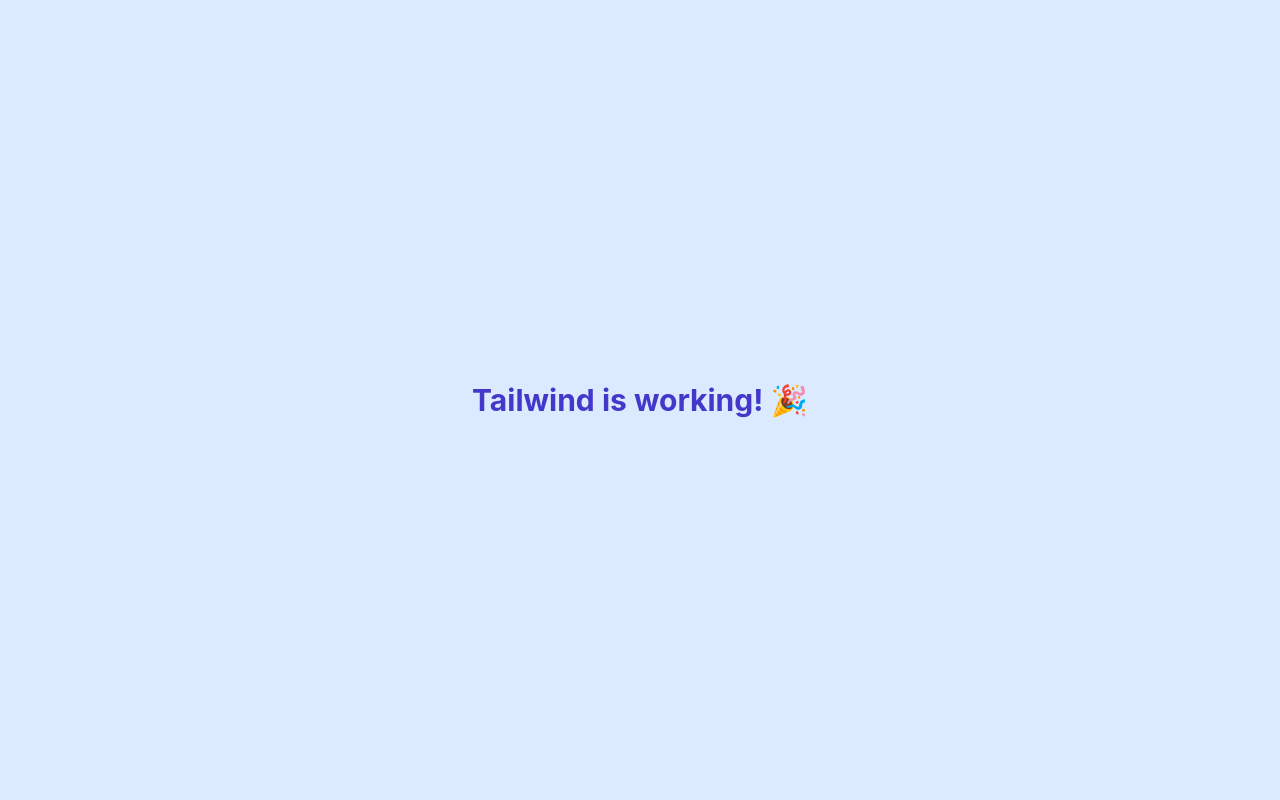
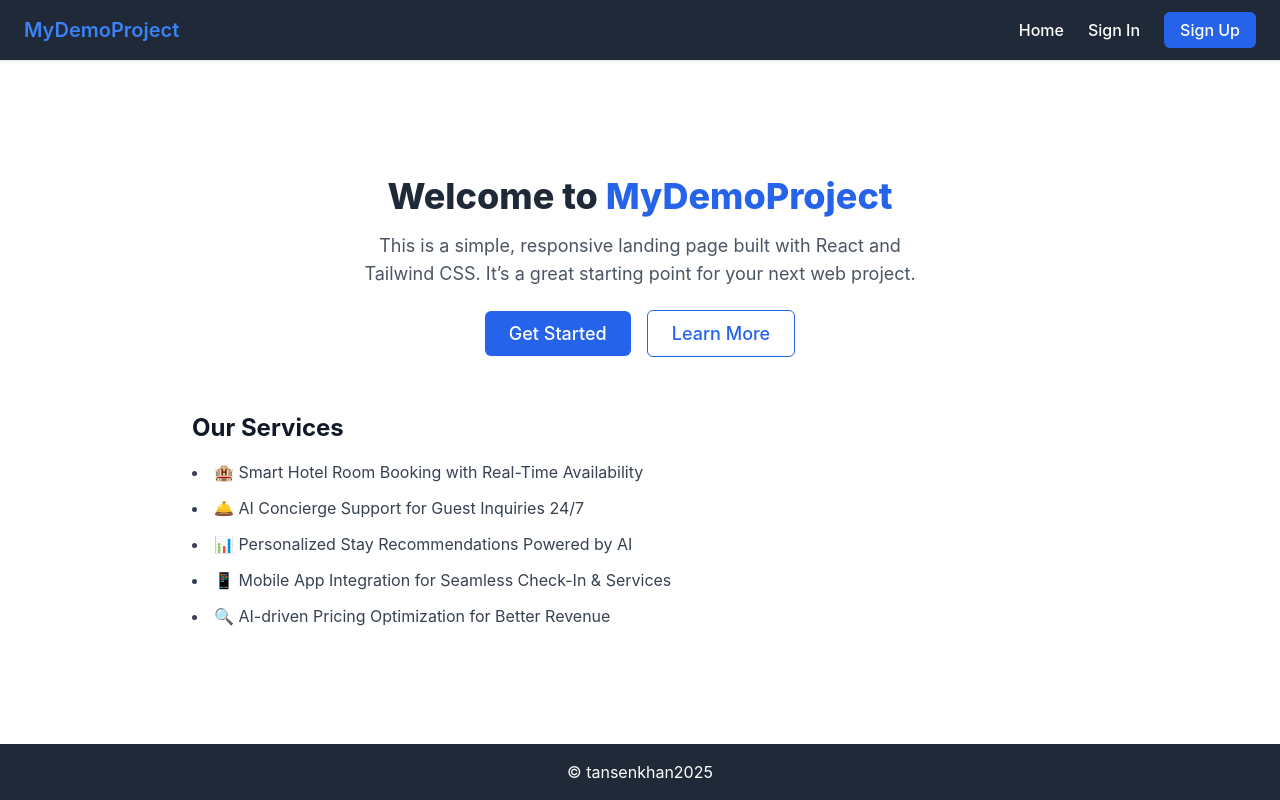
Before and after one commit to tansenkhan1990/react-cross-platform, a React (Create React App) app: page / in a window 1280 px wide. Built offline with nearby package versions, Linux system fonts and the light colour scheme.

Commit message:
add landing page

```diff
--- a/src/App.tsx
+++ b/src/App.tsx
@@ -1,11 +1,91 @@
 import React from "react";
-import "./App.css";
+
 function App() {
   return (
-    <div className="flex h-screen items-center justify-center bg-blue-100">
-      <h1 className="text-3xl font-bold text-indigo-700">
-        Tailwind is working! 🎉
-      </h1>
+    <div className="min-h-screen flex flex-col bg-white text-gray-800">
+      {/* Header */}
+      <header className="bg-gray-800 text-white shadow">
+        <div className="max-w-7xl mx-auto px-6 py-4 flex justify-between items-center">
+          {/* Logo */}
+          <div className="flex items-center space-x-2">
+            {/* <img
+              src="https://via.placeholder.com/32"
+              alt="logo"
+              className="w-8 h-8 rounded-full"
+            /> */}
+            <span className="text-xl font-semibold text-blue-500">
+              MyDemoProject
+            </span>
+          </div>
+
+          {/* Navigation */}
+          <nav className="space-x-6">
+            <a
+              href="#home"
+              className="hover:text-blue-300 transition-colors font-medium"
+            >
+              Home
+            </a>
+            <a
+              href="#signin"
+              className="hover:text-blue-300 transition-colors font-medium"
+            >
+              Sign In
+            </a>
+            <a
+              href="#signup"
+              className="bg-blue-600 hover:bg-blue-700 text-white px-4 py-2 rounded-md font-medium transition-colors"
+            >
+              Sign Up
+            </a>
+          </nav>
+        </div>
+      </header>
+
+      {/* Hero Section */}
+      <main className="flex-grow flex flex-col items-center justify-center px-4 py-16 text-center">
+        <h2 className="text-4xl font-extrabold mb-4">
+          Welcome to <span className="text-blue-600">MyDemoProject</span>
+        </h2>
+        <p className="text-lg text-gray-600 max-w-xl mb-8">
+          This is a simple, responsive landing page built with React and
+          Tailwind CSS. It’s a great starting point for your next web project.
+        </p>
+        <div className="space-x-4">
+          <a
+            href="#signup"
+            className="bg-blue-600 text-white px-6 py-3 rounded-md text-lg font-medium hover:bg-blue-700"
+          >
+            Get Started
+          </a>
+          <a
+            href="#signin"
+            className="text-blue-600 border border-blue-600 px-6 py-3 rounded-md text-lg font-medium hover:bg-blue-50"
+          >
+            Learn More
+          </a>
+        </div>
+
+        {/* Our Services Section */}
+        {/* Our Services Section */}
+        <section className="mt-16 w-full max-w-4xl text-left">
+          <h3 className="text-2xl font-bold mb-4 text-gray-900">
+            Our Services
+          </h3>
+          <ul className="space-y-3 text-gray-700 list-disc list-inside">
+            <li>🏨 Smart Hotel Room Booking with Real-Time Availability</li>
+            <li>🛎️ AI Concierge Support for Guest Inquiries 24/7</li>
+            <li>📊 Personalized Stay Recommendations Powered by AI</li>
+            <li>📱 Mobile App Integration for Seamless Check-In & Services</li>
+            <li>🔍 AI-driven Pricing Optimization for Better Revenue</li>
+          </ul>
+        </section>
+      </main>
+
+      {/* Footer */}
+      <footer className="bg-gray-800 text-white text-center py-4">
+        &copy; tansenkhan2025
+      </footer>
     </div>
   );
 }
```
